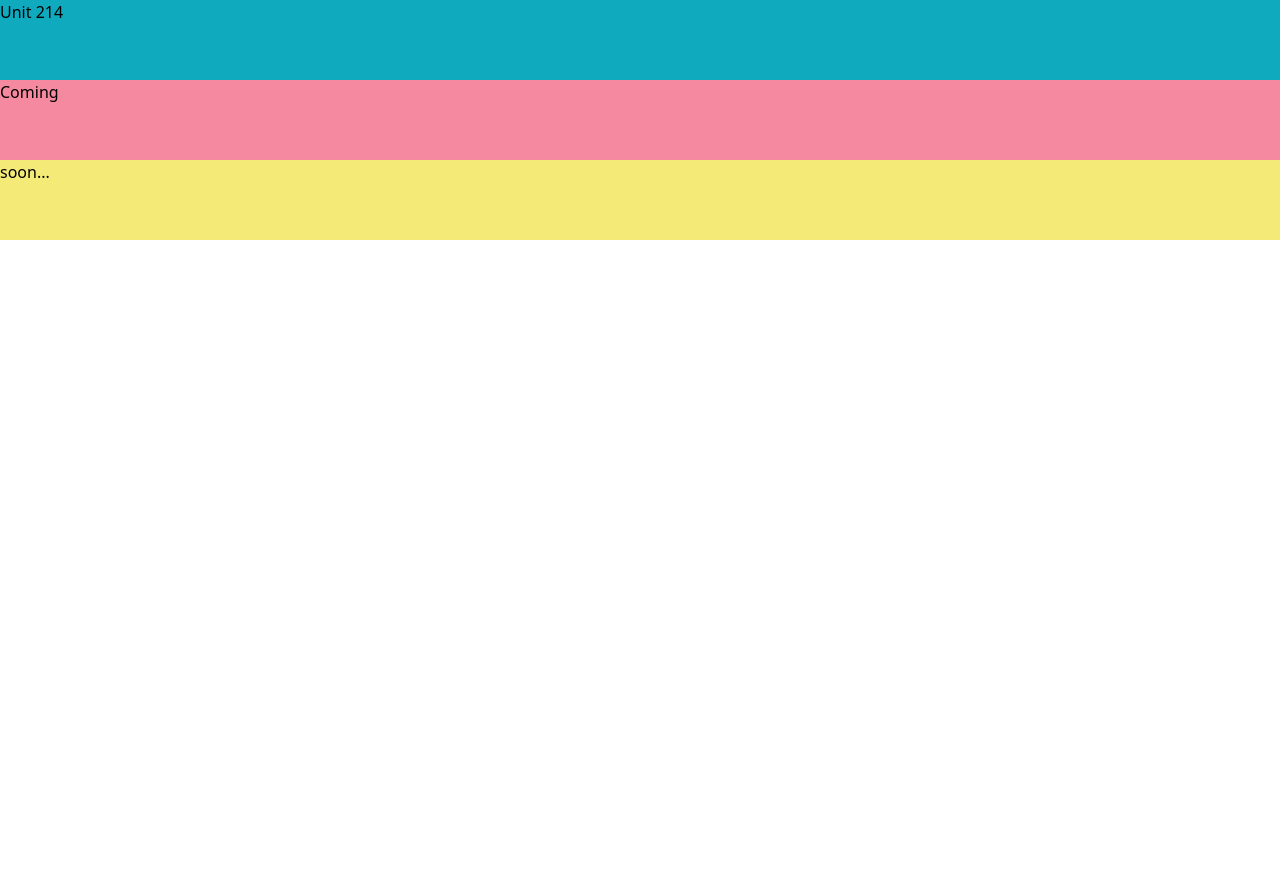
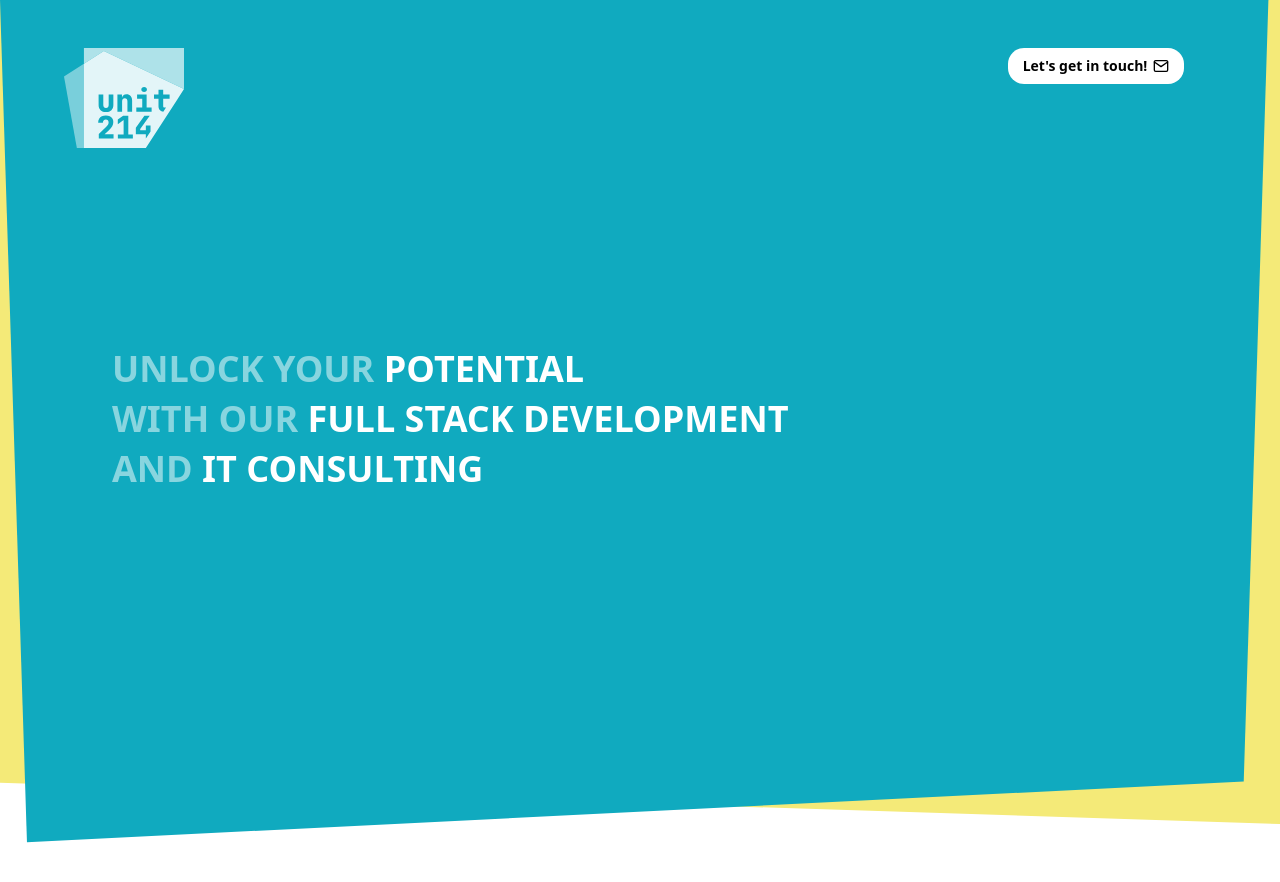
Before and after one commit to unit214/website, a Next.js app: page / in a window 1280 px wide. Shown: the top 882 px of the page. Before the commit the page ends 800 px from the top, so only its background shows below. Built offline with nearby package versions, Linux system fonts and the light colour scheme.

Commit message:
feat!: add cyan box with main claim and sticky header

```diff
--- a/src/app/page.tsx
+++ b/src/app/page.tsx
@@ -2,6 +2,8 @@
 
 import Head from 'next/head';
 import * as React from 'react';
+
+import CyanBox from '@/components/CyanBox';
 
 /**
  * SVGR Support
@@ -17,9 +19,10 @@ export default function HomePage() {
       <Head>
         <title>Hi there</title>
       </Head>
-      <div className='bg-primary-cyan h-20 w-full font-mono'>Unit 214</div>
-      <div className='bg-primary-red h-20 w-full'>Coming</div>
-      <div className='bg-primary-amber h-20 w-full'>soon...</div>
+      <div className='h-[4000px] items-center justify-center'>
+        <div className='bg-primary-amber custom-angled-rectangle-yellow absolute h-[824px] w-full justify-center' />
+        <CyanBox />
+      </div>
     </main>
   );
 }
--- /dev/null
+++ b/src/components/CyanBox.tsx
@@ -0,0 +1,50 @@
+import * as React from 'react';
+import { useEffect, useRef, useState } from 'react';
+
+import { useDetectSticky } from '@/lib/utils';
+
+import Header from '@/components/Header';
+import MainClaim from '@/components/MainClaim';
+
+export default function CyanBox() {
+  const ref = useRef(null);
+  const [isSticky] = useDetectSticky(ref);
+
+  const [opacity, setOpacity] = useState(0);
+
+  useEffect(() => {
+    const handleScroll = () => {
+      const scrollTop = window.scrollY;
+      if (scrollTop >= 690) {
+        // Adjust the denominator (500 in this case) to control how quickly the opacity changes
+        const newOpacity = Math.min(1, (scrollTop - 690) / 500);
+        setOpacity(newOpacity);
+      } else {
+        setOpacity(0);
+      }
+    };
+
+    // Add event listener
+    window.addEventListener('scroll', handleScroll);
+
+    // Clean up
+    return () => window.removeEventListener('scroll', handleScroll);
+  }, []);
+
+  return (
+    // Minus offset top = height of cyan box - height of bottom header + 1
+    <div className='sticky -top-[691px]'>
+      <div className='flex w-full justify-center'>
+        <div className='bg-primary-cyan custom-angled-rectangle-animated flex h-[850px] w-[1300px] items-center'>
+          <div className='flex h-full w-full flex-col justify-between pt-12'>
+            <Header />
+            <MainClaim />
+            <div ref={ref} className='flex h-[160px] pt-5'>
+              {isSticky && <Header opacity={opacity} />}
+            </div>
+          </div>
+        </div>
+      </div>
+    </div>
+  );
+}
--- /dev/null
+++ b/src/components/Header.tsx
@@ -0,0 +1,24 @@
+import * as React from 'react';
+import { FiMail } from 'react-icons/fi';
+
+import NextImage from '@/components/NextImage';
+export default function Header({ opacity }: { opacity?: number }) {
+  return (
+    <div
+      style={{ opacity: opacity || 1 }}
+      className='ml-16 mr-24 flex max-h-[100px] grow items-start justify-between'
+    >
+      <NextImage
+        src='/svg/unit214_bw.svg'
+        useSkeleton
+        alt='Icon'
+        width='120'
+        height='100'
+      />
+      <button className='flex h-9 w-44 items-center justify-center gap-1.5 rounded-2xl bg-white '>
+        <span className='text-sm font-semibold'>Let's get in touch!</span>
+        <FiMail />
+      </button>
+    </div>
+  );
+}
--- /dev/null
+++ b/src/components/MainClaim.tsx
@@ -0,0 +1,17 @@
+import * as React from 'react';
+
+export default function MainClaim() {
+  return (
+    <div className='ml-28 flex flex-col gap-2.5 font-mono text-4xl font-extrabold text-white'>
+      <span>
+        <span className='text-white/50'> UNLOCK YOUR </span> POTENTIAL
+      </span>
+      <span>
+        <span className='text-white/50'> WITH OUR </span> FULL STACK DEVELOPMENT
+      </span>
+      <span>
+        <span className='text-white/50'> AND </span> IT CONSULTING
+      </span>
+    </div>
+  );
+}
--- a/src/lib/utils.ts
+++ b/src/lib/utils.ts
@@ -1,7 +1,37 @@
 import clsx, { ClassValue } from 'clsx';
+import { MutableRefObject, useEffect, useState } from 'react';
 import { twMerge } from 'tailwind-merge';
 
 /** Merge classes with tailwind-merge with clsx full feature */
 export function cn(...inputs: ClassValue[]) {
   return twMerge(clsx(inputs));
 }
+
+export function useDetectSticky(ref: MutableRefObject<Element | null>) {
+  const [isSticky, setIsSticky] = useState(false);
+
+  // mount
+  useEffect(() => {
+    if (ref.current) {
+      const cachedRef = ref.current,
+        observer = new IntersectionObserver(
+          ([e]) => {
+            // Only set isSticky when the top part gets invisible and not the bottom part
+            setIsSticky(
+              e.intersectionRatio < 1 && e.intersectionRect.top === 0
+            );
+          },
+          { threshold: [1] }
+        );
+
+      observer.observe(cachedRef);
+
+      // unmount
+      return () => {
+        observer.unobserve(cachedRef);
+      };
+    }
+  }, [ref]);
+
+  return [isSticky];
+}
--- a/src/styles/globals.css
+++ b/src/styles/globals.css
@@ -2,75 +2,41 @@
 @tailwind components;
 @tailwind utilities;
 
-@layer base {
-  /* #region  /**=========== Typography =========== */
-  .h0 {
-    @apply font-primary text-3xl font-bold md:text-5xl;
+@keyframes angleChange {
+  0%,
+  100% {
+    clip-path: polygon(0% 0%, 100% 0%, 98.76% 91.43%, 3.13% 100%);
   }
-
-  h1,
-  .h1 {
-    @apply font-primary text-2xl font-bold md:text-4xl;
-  }
-
-  h2,
-  .h2 {
-    @apply font-primary text-xl font-bold md:text-3xl;
-  }
-
-  h3,
-  .h3 {
-    @apply font-primary text-lg font-bold md:text-2xl;
-  }
-
-  h4,
-  .h4 {
-    @apply font-primary text-base font-bold md:text-lg;
-  }
-
-  body,
-  .p {
-    @apply font-primary text-sm md:text-base;
-  }
-  /* #endregion  /**======== Typography =========== */
-
-  .layout {
-    /* 1100px */
-    max-width: 68.75rem;
-    @apply mx-auto w-11/12;
-  }
-
-  .bg-dark a.custom-link {
-    @apply border-gray-200 hover:border-gray-200/0;
-  }
-
-  /* Class to adjust with sticky footer */
-  .min-h-main {
-    @apply min-h-[calc(100vh-56px)];
+  50% {
+    clip-path: polygon(0% 0%, 99% 0%, 97% 92%, 2% 99%);
   }
 }
 
-@layer utilities {
-  .animated-underline {
-    background-image: linear-gradient(#33333300, #33333300),
-      linear-gradient(
-        to right,
-        var(--color-primary-400),
-        var(--color-primary-500)
-      );
-    background-size: 100% 2px, 0 2px;
-    background-position: 100% 100%, 0 100%;
-    background-repeat: no-repeat;
+.custom-angled-rectangle-animated {
+  animation: angleChange 20s infinite;
+}
+
+.custom-angled-rectangle-cyan {
+  clip-path: polygon(0% 0%, 100% 0%, 98.76% 91.43%, 3.13% 100%);
+}
+
+.custom-angled-rectangle-yellow {
+  clip-path: polygon(0% 0%, 100% 0%, 100% 100%, 0% 95%);
+}
+
+@keyframes fadeIn {
+  from {
+    opacity: 0;
+    transform: translateY(20px);
   }
-  @media (prefers-reduced-motion: no-preference) {
-    .animated-underline {
-      transition: 0.3s ease;
-      transition-property: background-size, color, background-color,
-        border-color;
-    }
-  }
-  .animated-underline:hover,
-  .animated-underline:focus-visible {
-    background-size: 0 2px, 100% 2px;
+  to {
+    opacity: 1;
+    transform: translateY(0);
   }
 }
+
+.fade-in {
+  opacity: 0;
+  animation-name: fadeIn;
+  animation-fill-mode: forwards;
+}
```
Also changed, not shown: public/svg/unit214.svg (renamed from public/svg/Unit214.svg), public/svg/unit214_bw.svg (added).
